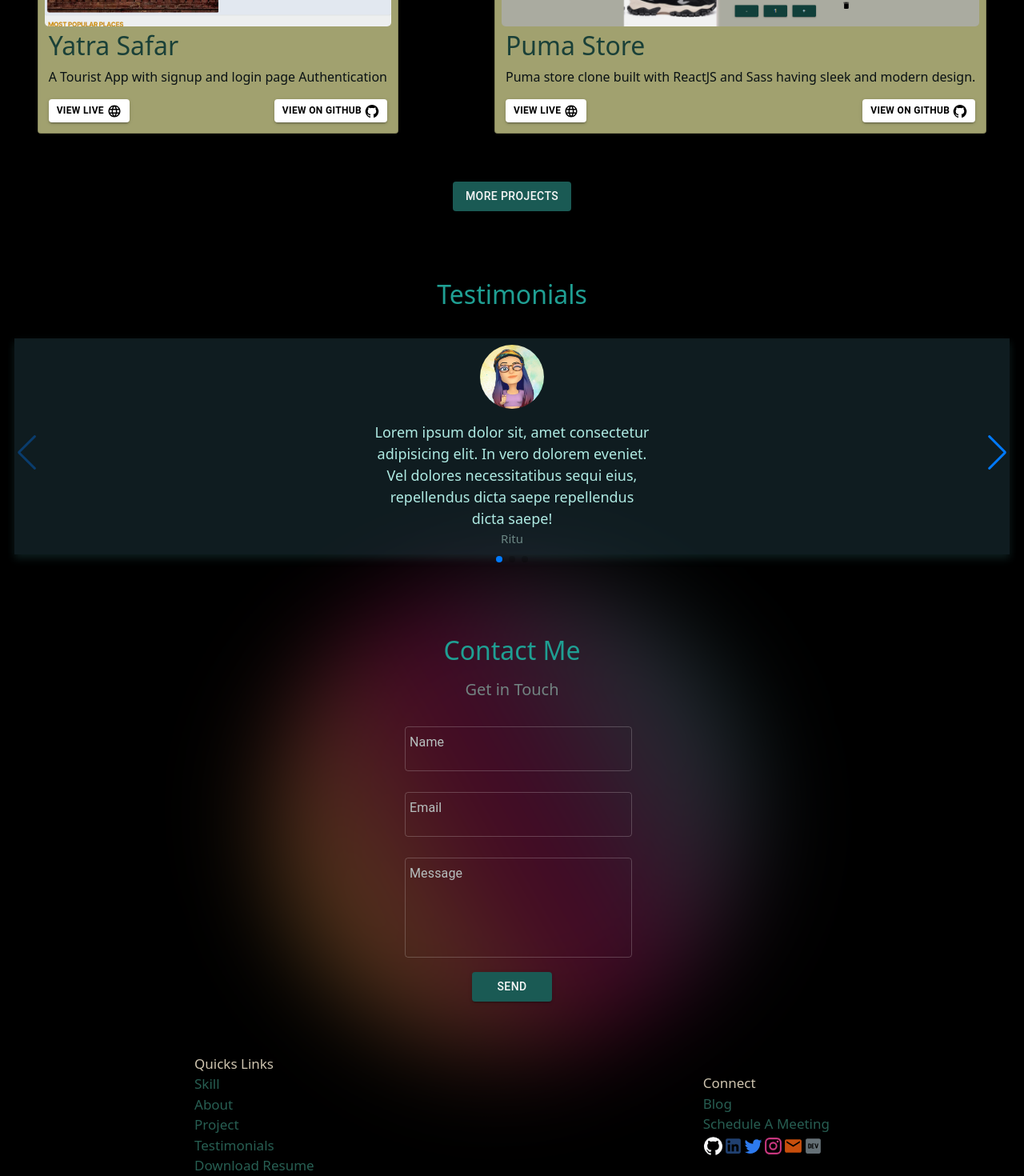
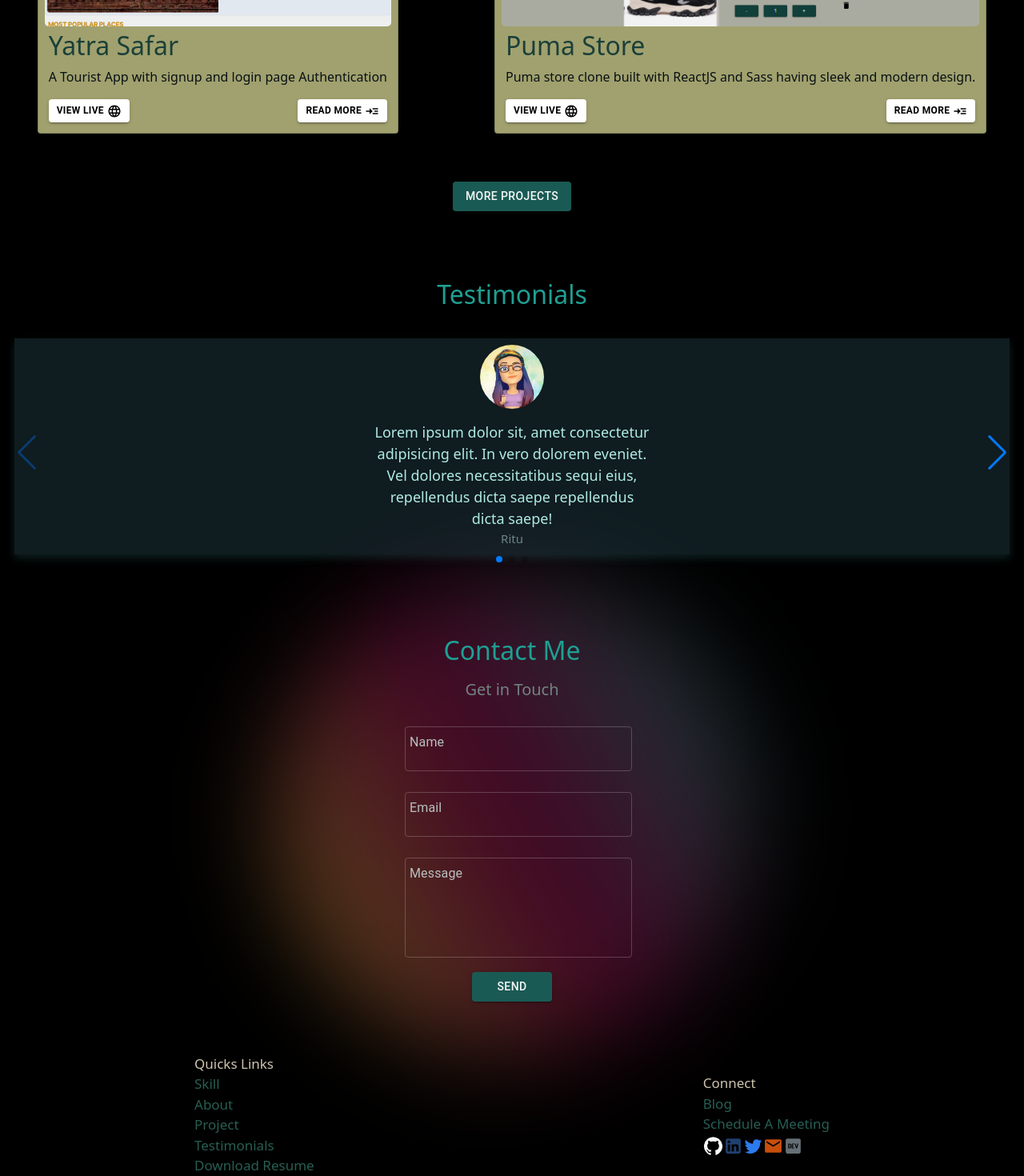
Before and after one commit to Ritu-03Thakur/My_Portfolio, a React (Create React App) app: page / in a window 1280 px wide. Shown: the part 1880-3350 px from the top of the page at 80% size. Built offline with nearby package versions, Linux system fonts and the light colour scheme.

Commit message:
changes...

```diff
--- a/public/index.html
+++ b/public/index.html
@@ -3,7 +3,7 @@
   <head>
     <meta charset="utf-8" />
     <!-- <link rel="icon" href="%PUBLIC_URL%/favicon.ico" /> -->
-    <link rel="icon" href="%PUBLIC_URL%/logo.jpeg" />
+    <link rel="ico" href="%PUBLIC_URL%/favicon.ico" />
     <meta name="viewport" content="width=device-width, initial-scale=1" />
     <meta name="theme-color" content="Portfolio template " />
     <meta
@@ -15,7 +15,7 @@
     crossorigin="anonymous"
   ></script>
 
-    <link rel="apple-touch-icon" href="%PUBLIC_URL%/logo.jpeg" />
+    <link rel="apple-touch-icon" href="%PUBLIC_URL%/favicon.ico" />
     <!-- the above link is for logo -->
     <link rel="manifest" href="%PUBLIC_URL%/manifest.json" />
     <!-- bootstrap link -->
--- a/src/components/Footer.jsx
+++ b/src/components/Footer.jsx
@@ -4,7 +4,7 @@
 import LinkedInIcon from "@mui/icons-material/LinkedIn";
 import TwitterIcon from "@mui/icons-material/Twitter";
 import FavoriteIcon from "@mui/icons-material/Favorite";
-import { ArrowUpward , Instagram  , Email , LogoDev  } from "@mui/icons-material";
+import { ArrowUpward ,  Email , LogoDev  } from "@mui/icons-material";
 
 import Button from "@mui/material/Button";
 
@@ -56,15 +56,11 @@
                 <GitHubIcon sx={{ fontSize: "25px" , color : "#f8f9fa" }} />
               </a>
 
-              <a className="link" href="https://www.linkedin.com/in/ritu-thakur-6903b8259">
+              <a className="link" href="https://www.linkedin.com/in/ritu03">
                 <LinkedInIcon sx={{ fontSize: "25px" , color : "#204070" }} />
               </a>
               <a className="link" href="https://www.twitter.com/Ritu_03Thakur">
                 <TwitterIcon sx={{ fontSize: "25px" , color : "#2d7aee"}} />
-              </a>
-
-              <a className="link" href="https://www.instagram.com/ritu_03thakur">
-                <Instagram sx={{ fontSize: "25px" , color : "#c8377f" }} />
               </a>
 
               <a  className="link" href="https://mail.google.com/mail/u/0/#inbox?compose=new">
--- a/src/components/ProjectCard.jsx
+++ b/src/components/ProjectCard.jsx
@@ -2,7 +2,7 @@
 import Card from "@mui/material/Card";
 import  CardMedia  from "@mui/material/CardMedia";
 import Button from '@mui/material/Button';
-import {GitHub , Language} from "@mui/icons-material";
+import {ReadMore , Language} from "@mui/icons-material";
 
 
 
@@ -34,7 +34,7 @@
          </a>
 
         <a href={githubLink} >
-          <Button  size="small" variant="contained"  style={btn}  >View On Github  <GitHub sx={{ fontSize: "18px" , color : "#020202" }}/> </Button>
+          <Button  size="small" variant="contained"  style={btn}  >Read More  <ReadMore sx={{ fontSize: "18px" , color : "#020202" }}/> </Button>
          </a>
 
 
```
Also changed, not shown: 1 other file (tests, documents, lock files or other folders).
